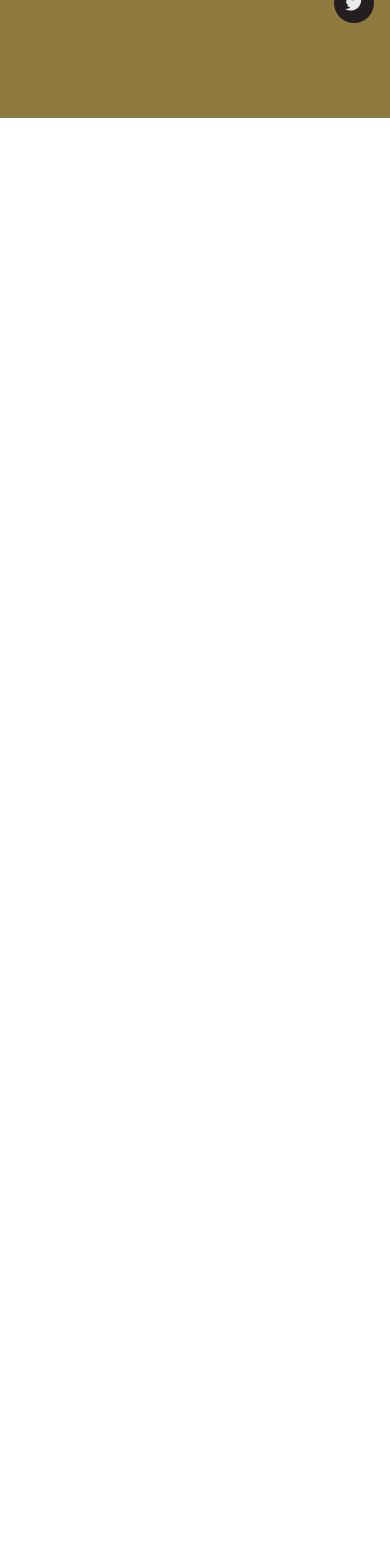
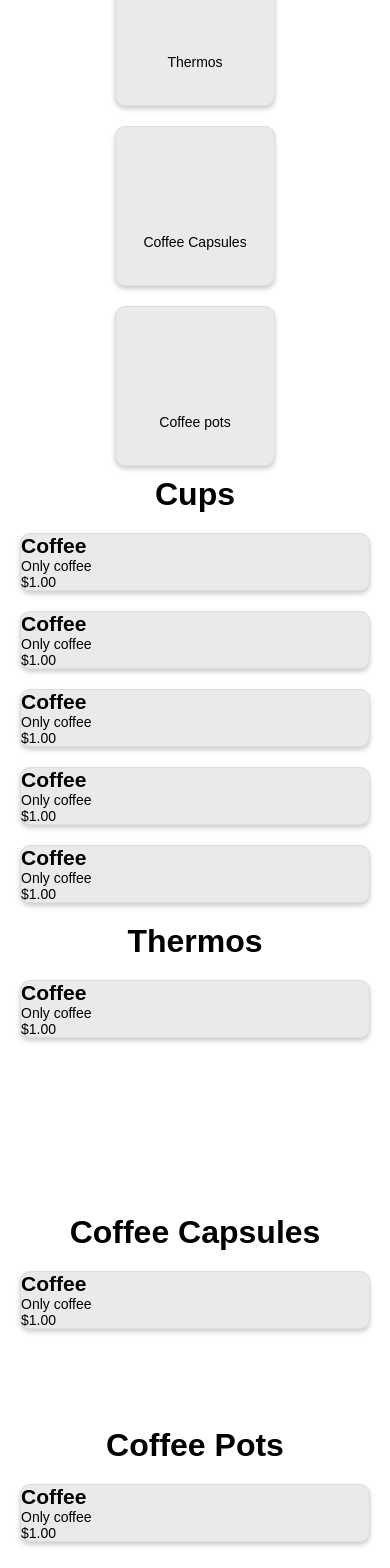
Before and after one commit to meeeww/tfg_cliente, a React (Vite) app: page /Merchandising in a window 390 px wide. Shown: the part 380-1948 px from the top of the page. Before the commit the page ends 844 px from the top, so only its background shows below. Built offline with nearby package versions, Linux system fonts and the light colour scheme.

Commit message:
Terminada diseño Merchandising

```diff
--- a/src/components/Merchandising.jsx
+++ b/src/components/Merchandising.jsx
@@ -4,7 +4,131 @@ import MainLayout from '../layout/MainLayout'
 const Merchandising = () => {
     return (
         <MainLayout>
+            <h1>Merchadising</h1>
+            <div className="MerchandisingHeader">
+                <div className="MerchandisingDiv">
+                    <div className="MerchadisingImg">
 
+                    </div>
+                    <p>Cups</p>
+                </div>
+                <div className="MerchandisingDiv">
+                    <div className="MerchadisingImg">
+
+                    </div>
+                    <p>Thermos</p>
+                </div>
+                <div className="MerchandisingDiv">
+                    <div className="MerchadisingImg">
+
+                    </div>
+                    <p>Coffee Capsules</p>
+                </div>
+                <div className="MerchandisingDiv">
+                    <div className="MerchadisingImg">
+
+                    </div>
+                    <p>Coffee pots</p>
+                </div>
+            </div>
+
+            <div className="MerchandisingMenu">
+                <h1>Cups</h1>
+                <div className="MerchandisingCups">
+                    <div className="MerchandisingCupsCaja">
+                        <div className="MerchandisingImagen">
+
+                        </div>
+                        <div className="MerchandisingTexto">
+                            <h2>Coffee</h2>
+                            <p>Only coffee</p>
+                            <p>$1.00</p>
+                        </div>
+                    </div>
+                    <div className="MerchandisingCupsCaja">
+                        <div className="MerchandisingImagen">
+
+                        </div>
+                        <div className="MerchandisingTexto">
+                            <h2>Coffee</h2>
+                            <p>Only coffee</p>
+                            <p>$1.00</p>
+                        </div>
+                    </div>
+                    <div className="MerchandisingCupsCaja">
+                        <div className="MerchandisingImagen">
+
+                        </div>
+                        <div className="MerchandisingTexto">
+                            <h2>Coffee</h2>
+                            <p>Only coffee</p>
+                            <p>$1.00</p>
+                        </div>
+                    </div>
+                    <div className="MerchandisingCupsCaja">
+                        <div className="MerchandisingImagen">
+
+                        </div>
+                        <div className="MerchandisingTexto">
+                            <h2>Coffee</h2>
+                            <p>Only coffee</p>
+                            <p>$1.00</p>
+                        </div>
+                    </div>
+                    <div className="MerchandisingCupsCaja">
+                        <div className="MerchandisingImagen">
+
+                        </div>
+                        <div className="MerchandisingTexto">
+                            <h2>Coffee</h2>
+                            <p>Only coffee</p>
+                            <p>$1.00</p>
+                        </div>
+                    </div>
+                </div>
+
+                <h1>Thermos</h1>
+                <div className="MerchandisingThermos">
+                    <div className="MerchandisingThermosCaja">
+                        <div className="MerchandisingImagen">
+
+                        </div>
+                        <div className="MerchandisingTexto">
+                            <h2>Coffee</h2>
+                            <p>Only coffee</p>
+                            <p>$1.00</p>
+                        </div>
+                    </div>
+                </div>
+
+                <h1>Coffee Capsules</h1>
+                <div className="MerchandisingCoffeeCapsules">
+                    <div className="MerchandisingCoffeeCapsulesCaja">
+                        <div className="MerchandisingImagen">
+
+                        </div>
+                        <div className="MerchandisingTexto">
+                            <h2>Coffee</h2>
+                            <p>Only coffee</p>
+                            <p>$1.00</p>
+                        </div>
+                    </div>
+                </div>
+
+                <h1>Coffee Pots</h1>
+                <div className="MerchandisingCoffeePots">
+                    <div className="MerchandisingCoffeePotsCaja">
+                        <div className="MerchandisingImagen">
+
+                        </div>
+                        <div className="MerchandisingTexto">
+                            <h2>Coffee</h2>
+                            <p>Only coffee</p>
+                            <p>$1.00</p>
+                        </div>
+                    </div>
+                </div>
+            </div>
         </MainLayout>
     )
 }
--- a/src/estilos/estilos.css
+++ b/src/estilos/estilos.css
@@ -488,6 +488,7 @@ body {
 
 .CartaMenu h1{
   text-align: center;
+  padding: 20px;
 }
 
 .CartaCoffee {
@@ -598,8 +599,6 @@ body {
   display: flex;
 }
 
-
-
 @media (max-width:600px) {
   .CartaHeader {
     grid-template-columns: repeat(1, 1fr);
@@ -639,7 +638,175 @@ body {
 
 /**Merchandising*/
 
+.MerchandisingHeader {
+  display: grid;
+  grid-template-columns: repeat(4, 1fr);
+  padding: 10px;
+  align-content: center;
+  justify-items: center;
+}
 
+.MerchandisingDiv {
+  height: 10rem;
+  width: 10rem;
+  text-align: center;
+  justify-content: space-around;
+  padding-inline: 1rem;
+  background-color: var(--blanco);
+  box-shadow: 0px 3px 5px rgba(0, 0, 0, 0.2);
+  border-radius: 10px;
+  border: 1px solid #dddddd;
+  font-size: 14px;
+  display: flex;
+  flex-direction: column;
+}
+
+.MerchandisingImg {
+  display: flex;
+  flex-direction: column;
+  text-align: center;
+  align-items: center;
+  justify-content: space-around;
+  width: 100%;
+  height: 66.6%;
+}
+
+.MerchandisingImg img {
+  width: 100%;
+  height: 100%;
+  border-radius: 50%;
+}
+
+.MerchandisingMenu {
+  display: flex;
+  flex-direction: column;
+}
+
+.MerchandisingMenu h1{
+  text-align: center;
+}
+
+.MerchandisingCups {
+  display: grid;
+  grid-template-columns: repeat(3, 1fr);
+  grid-template-rows: repeat(2, 1fr);
+  grid-column-gap: 10px;
+  grid-row-gap: 10px;
+  padding: 10px;
+}
+
+.MerchandisingCupsCaja {
+  background-color: var(--blanco);
+  box-shadow: 0px 3px 5px rgba(0, 0, 0, 0.2);
+  border-radius: 10px;
+  border: 1px solid #dddddd;
+  font-size: 14px;
+  display: flex;
+}
+
+.MerchadisingImagen{
+  width: 33.3%;
+  height: 100%;
+}
+
+.MerchadisingImagen img{
+  width: 100%;
+  height: 100%;
+}
+
+.MerchadisingTexto{
+  display: flex;
+  flex-direction: column;
+  width: 66.6%;
+  text-align: center;
+  justify-content: space-evenly;
+}
+
+.MerchandisingThermos {
+  display: grid;
+  grid-template-columns: repeat(3, 1fr);
+  grid-template-rows: repeat(3, 1fr);
+  grid-column-gap: 10px;
+  grid-row-gap: 10px;
+  padding: 10px;
+}
+
+.MerchandisingThermosCaja {
+  background-color: var(--blanco);
+  box-shadow: 0px 3px 5px rgba(0, 0, 0, 0.2);
+  border-radius: 10px;
+  border: 1px solid #dddddd;
+  font-size: 14px;
+  display: flex;
+}
+
+.MerchandisingCoffeeCapsules {
+  display: grid;
+  grid-template-columns: repeat(3, 1fr);
+  grid-template-rows: repeat(2, 1fr);
+  grid-column-gap: 10px;
+  grid-row-gap: 10px;
+  padding: 10px;
+}
+
+.MerchandisingCoffeeCapsulesCaja {
+  background-color: var(--blanco);
+  box-shadow: 0px 3px 5px rgba(0, 0, 0, 0.2);
+  border-radius: 10px;
+  border: 1px solid #dddddd;
+  font-size: 14px;
+  display: flex;
+}
+
+.MerchandisingCoffeePots {
+  display: grid;
+  grid-template-columns: repeat(3, 1fr);
+  grid-template-rows: repeat(2, 1fr);
+  grid-column-gap: 10px;
+  grid-row-gap: 10px;
+  padding: 10px;
+}
+
+.MerchandisingCoffeePotsCaja {
+  background-color: var(--blanco);
+  box-shadow: 0px 3px 5px rgba(0, 0, 0, 0.2);
+  border-radius: 10px;
+  border: 1px solid #dddddd;
+  font-size: 14px;
+  display: flex;
+}
+
+@media (max-width:600px) {
+  .MerchandisingHeader {
+    grid-template-columns: repeat(1, 1fr);
+    grid-row-gap: 20px;
+  }
+
+  .MerchandisingCups {
+    grid-template-columns: repeat(1, 1fr);
+    grid-row-gap: 20px;
+    margin: 10px;
+  }
+
+
+  .MerchandisingThermos {
+    grid-template-columns: repeat(1, 1fr);
+    grid-row-gap: 20px;
+    margin: 10px;
+  }
+
+  .MerchandisingCoffeeCapsules {
+    grid-template-columns: repeat(1, 1fr);
+    grid-row-gap: 20px;
+    margin: 10px;
+  }
+
+  .MerchandisingCoffeePots {
+    grid-template-columns: repeat(1, 1fr);
+    grid-row-gap: 20px;
+    margin: 10px;
+  }
+}
 
 /*dashboard*/
 
```
